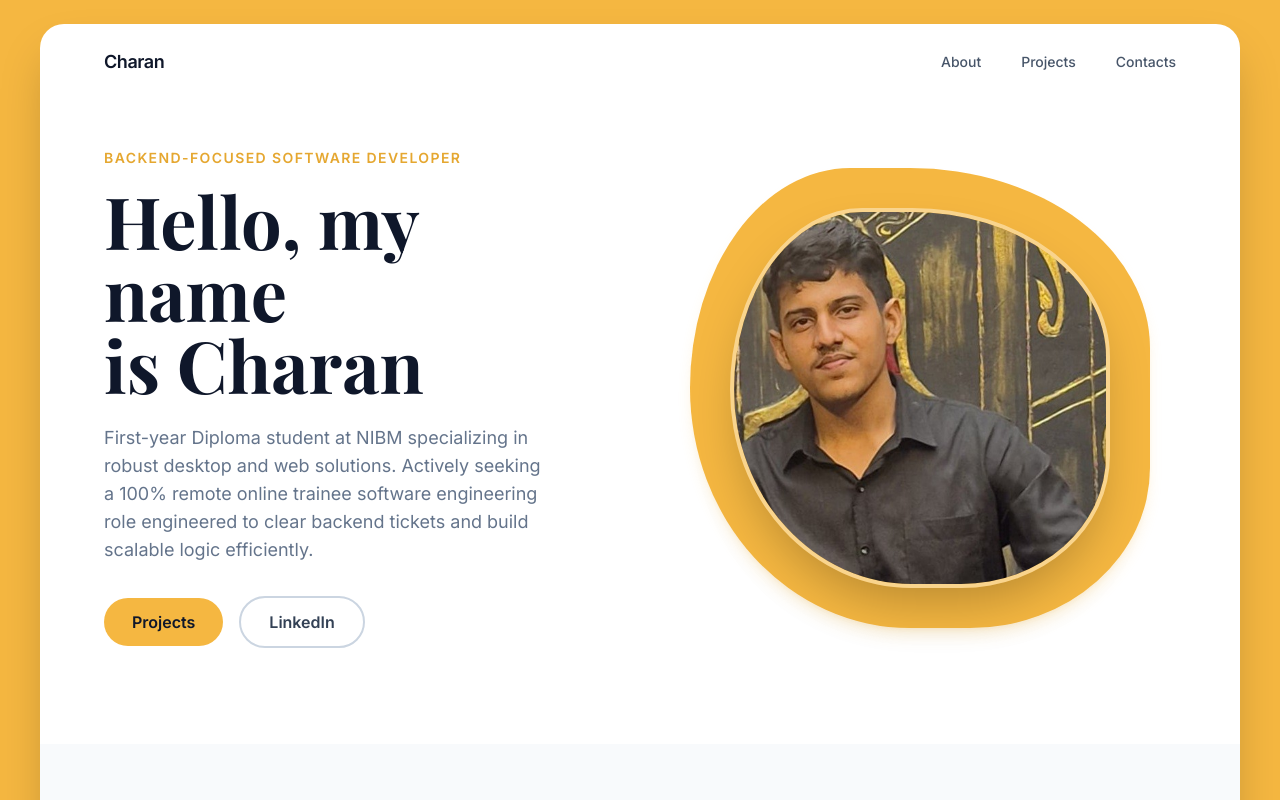
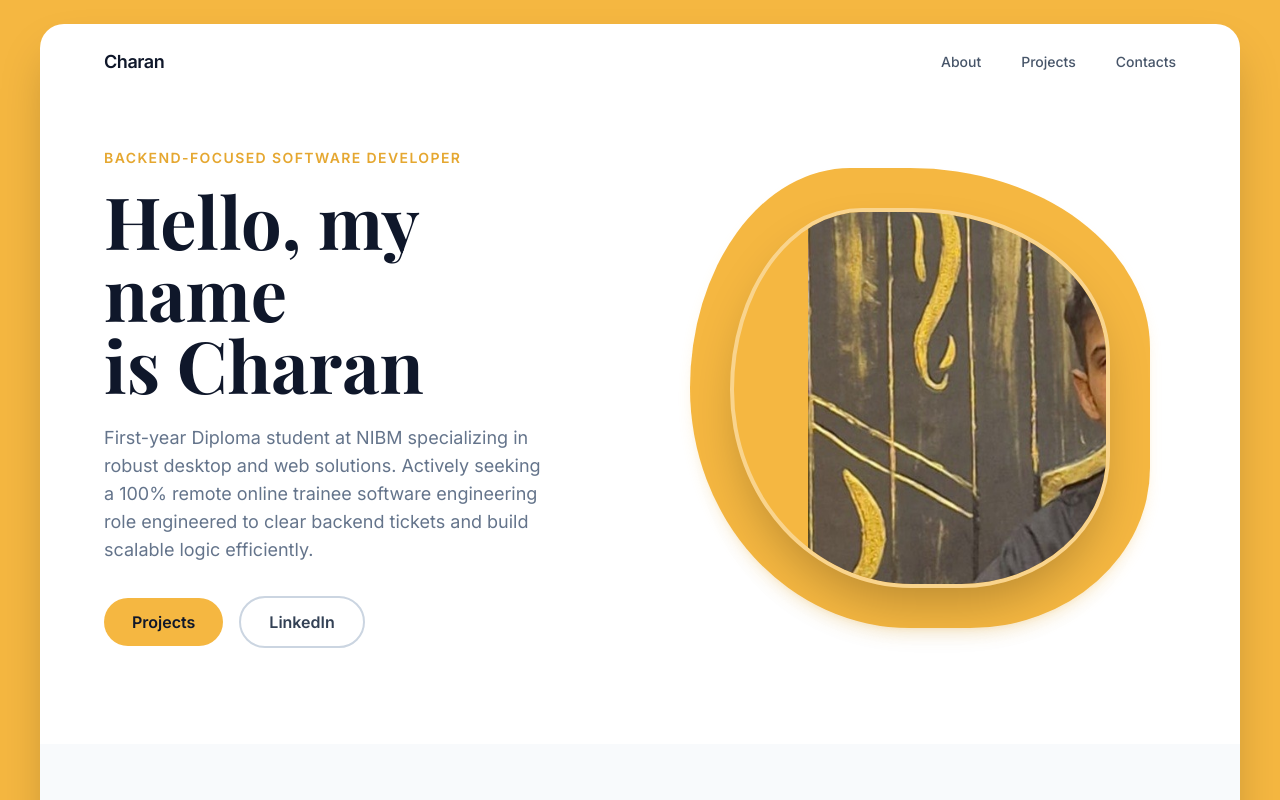
Before and after one commit to sivayogancharan612-oss/charan-portfolio, a React (Vite) app: page / in a window 1280 px wide. Shown: the top 800 px of the page. Built offline with nearby package versions, Linux system fonts and the light colour scheme.

Commit message:
Fix profile pic centering with larger image and offset

```diff
--- a/src/components/HeroSection.jsx
+++ b/src/components/HeroSection.jsx
@@ -43,7 +43,7 @@ export default function HeroSection() {
             <img
               src="/profile.jpg"
               alt="Charan - Backend Developer"
-              className="w-full h-full object-cover object-[55%_center] scale-105 hover:scale-110 transition-transform duration-700"
+              className="absolute inset-0 w-[130%] h-[130%] object-cover object-[-15%_center] hover:scale-105 transition-transform duration-700"
             />
           </div>
         </div>
```
